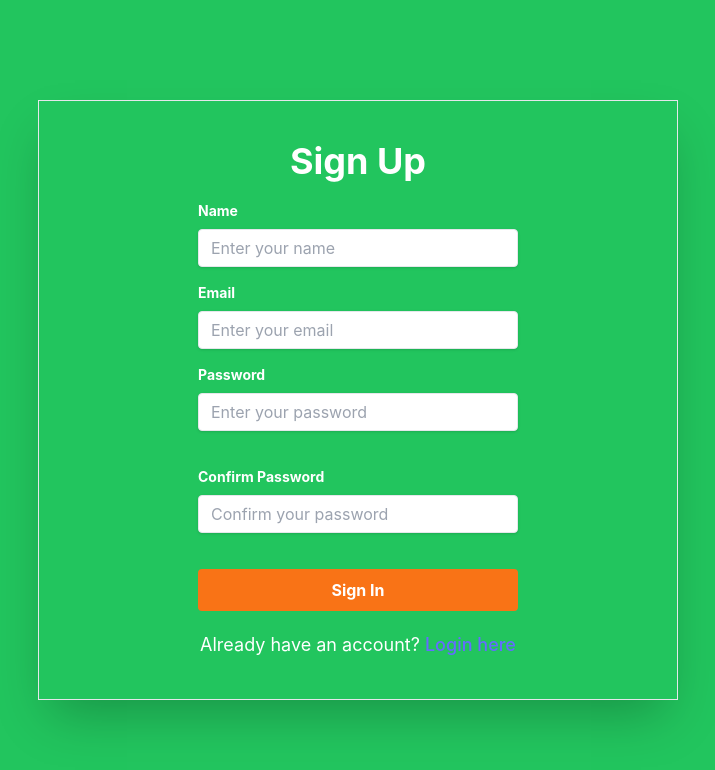
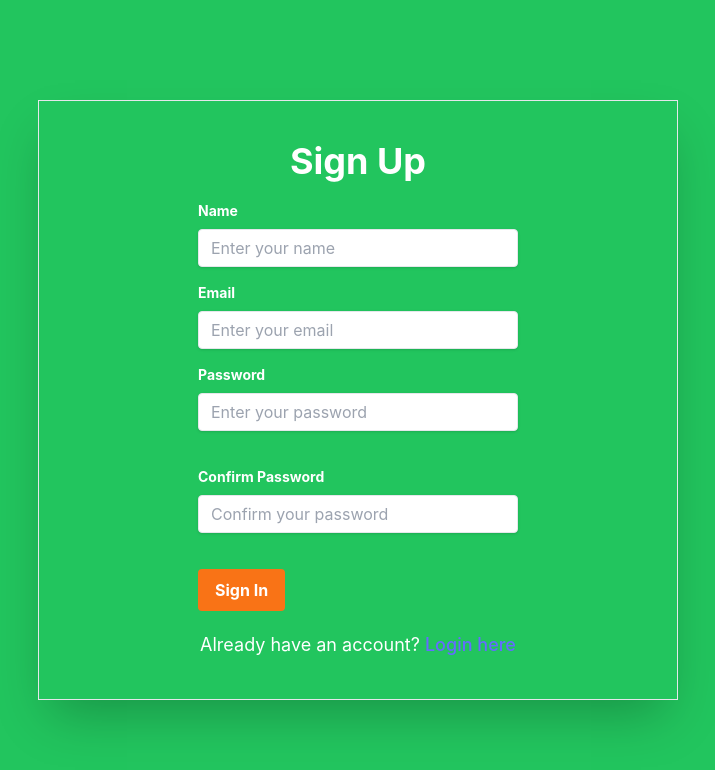
Before and after one commit to dev-sylv/FoodApp, a React (Vite) app: page /register-user in a window 1280 px wide. Shown: the top 770 px of the page, without its empty margins (282-997 px from the left). Built offline with nearby package versions, Linux system fonts and the light colour scheme.

Commit message:
progress bar

```diff
--- a/src/pages/Auth/ForgotPassword.tsx
+++ b/src/pages/Auth/ForgotPassword.tsx
@@ -5,7 +5,7 @@ const ForgotPassword = () => {
     <div>
       <div className="w-full h-screen bg-green-500 flex justify-center items-center">
         <div className="border shadow-2xl py-10 flex flex-col justify-center items-center w-6/12">
-          <h4 className="text-white font-bold text-4xl mb-5">Login</h4>
+          <h4 className="text-white font-bold text-4xl mb-5">Reset password</h4>
           <div className="w-full max-w-xs">
             <form className=" ">
               <div className="mb-4">
@@ -23,7 +23,7 @@ const ForgotPassword = () => {
                 <button
                   className="bg-orange-500 hover:bg-orange-500 text-white font-bold py-2 px-4 rounded focus:outline-none focus:shadow-outline"
                   type="button">
-                  Sign In
+                  Reset password
                 </button>
               </div>
             </form>
--- a/src/pages/Auth/Login.tsx
+++ b/src/pages/Auth/Login.tsx
@@ -41,7 +41,9 @@ const Login = () => {
                 className="inline-block align-baseline font-bold text-base text-orange-500 hover:text-blue-800"
                 href="#">
                 Forgot Password?{" "}
-                <span className="text-white cursor-pointer">click here</span>
+                <NavLink to="/forget-password">
+                  <span className="text-white cursor-pointer">click here</span>
+                </NavLink>
               </a>
             </div>
           </form>
--- /dev/null
+++ b/src/pages/Auth/RedirectToEmail.tsx
@@ -0,0 +1,7 @@
+import React from "react";
+
+const RedirectToEmail = () => {
+  return <div>RedirectToEmail</div>;
+};
+
+export default RedirectToEmail;
--- a/src/pages/Auth/Register.tsx
+++ b/src/pages/Auth/Register.tsx
@@ -57,11 +57,13 @@ const Register = () => {
               </p> */}
             </div>
             <div className="flex items-center justify-between">
-              <button
-                className=" w-full bg-orange-500 hover:bg-orange-500 text-white font-bold py-2 px-4 rounded focus:outline-none focus:shadow-outline"
-                type="button">
-                Sign In
-              </button>
+              <NavLink to="/redirect-to-email">
+                <button
+                  className=" w-full bg-orange-500 hover:bg-orange-500 text-white font-bold py-2 px-4 rounded focus:outline-none focus:shadow-outline"
+                  type="button">
+                  Sign In
+                </button>
+              </NavLink>
             </div>
           </form>
           <p className="text-center text-white mt-5 text-lg">
--- a/src/pages/Auth/index.ts
+++ b/src/pages/Auth/index.ts
@@ -1,3 +1,5 @@
 export { default as Register } from "./Register";
 export { default as Login } from "./Login";
 export { default as Verification } from "./Verification";
+export { default as ForgotPassword } from "./ForgotPassword";
+export { default as RedirectToEmail } from "./RedirectToEmail";
```
Also changed, not shown: src/routes/Routes.tsx (+10 -1 lines).
